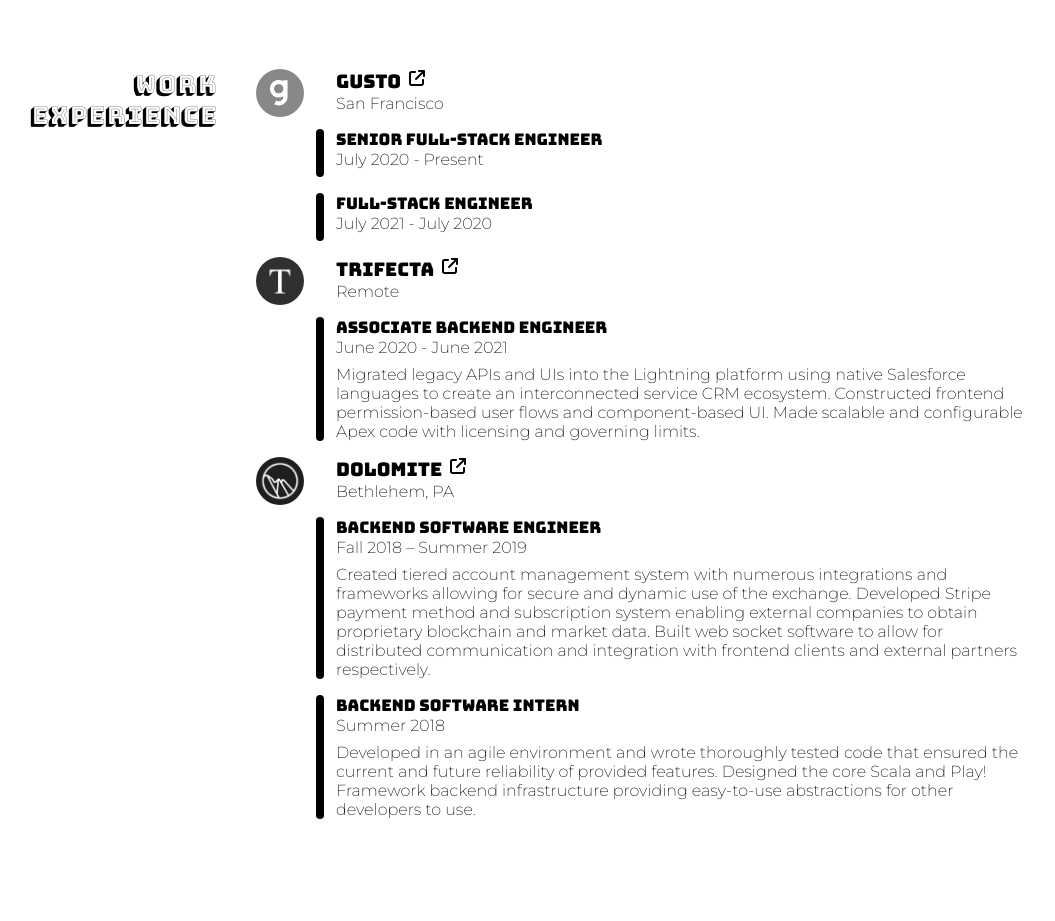
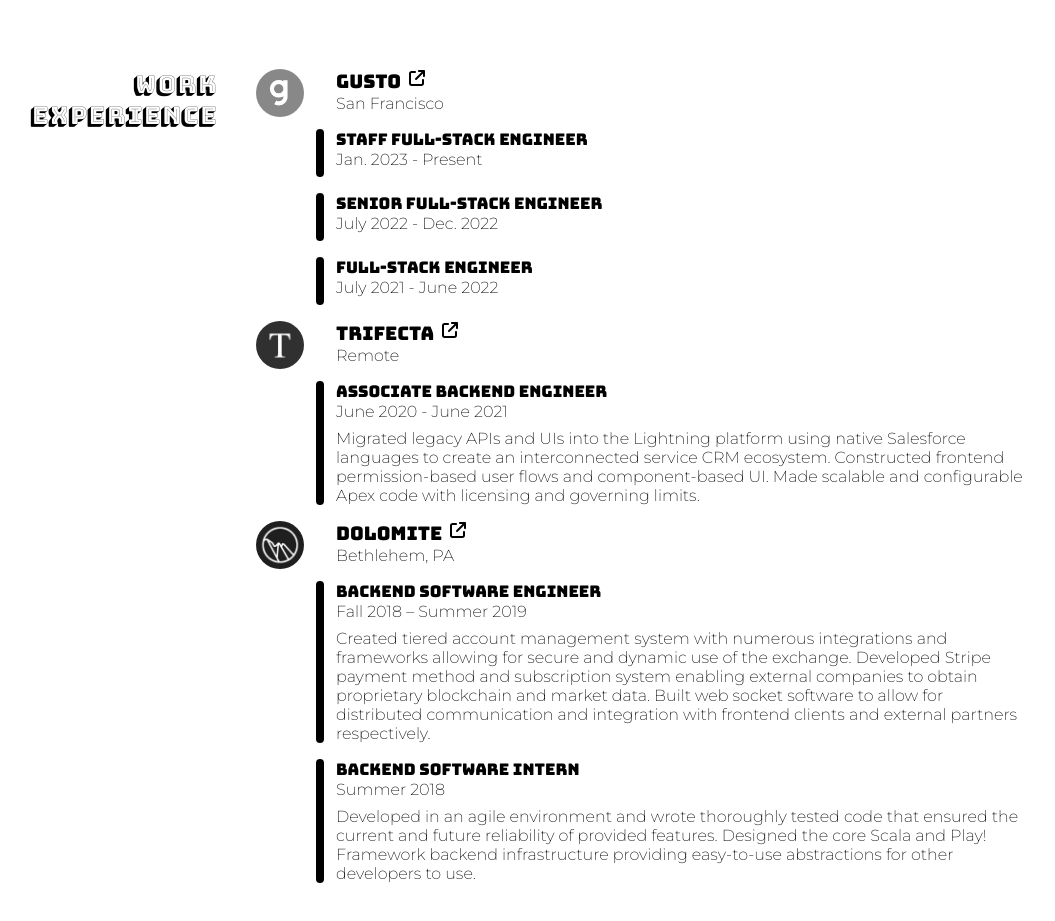
Before and after one commit to mattherwig/mattherwig-v2.github.io, a React (Create React App) app: page / in a window 1280 px wide. Shown: the part 820-1741 px from the top of the page, without its empty margins (0-1055 px from the left). Built offline with nearby package versions, Linux system fonts and the light colour scheme; the HTML template or start-up script is replaced by a standard one.

Commit message:
Update data.ts

```diff
--- a/src/data.ts
+++ b/src/data.ts
@@ -20,13 +20,18 @@
     icon: '/images/gusto-black.jpeg',
     positions: [
       {
+        title: 'Staff Full-Stack Engineer',
+        date: 'Jan. 2023 - Present',
+        bullets: [],
+      },
+      {
         title: 'Senior Full-Stack Engineer',
-        date: 'July 2020 - Present',
+        date: 'July 2022 - Dec. 2022',
         bullets: [],
       },
       {
         title: 'Full-Stack Engineer',
-        date: 'July 2021 - July 2020',
+        date: 'July 2021 - June 2022',
         bullets: [],
       },
     ],
```
